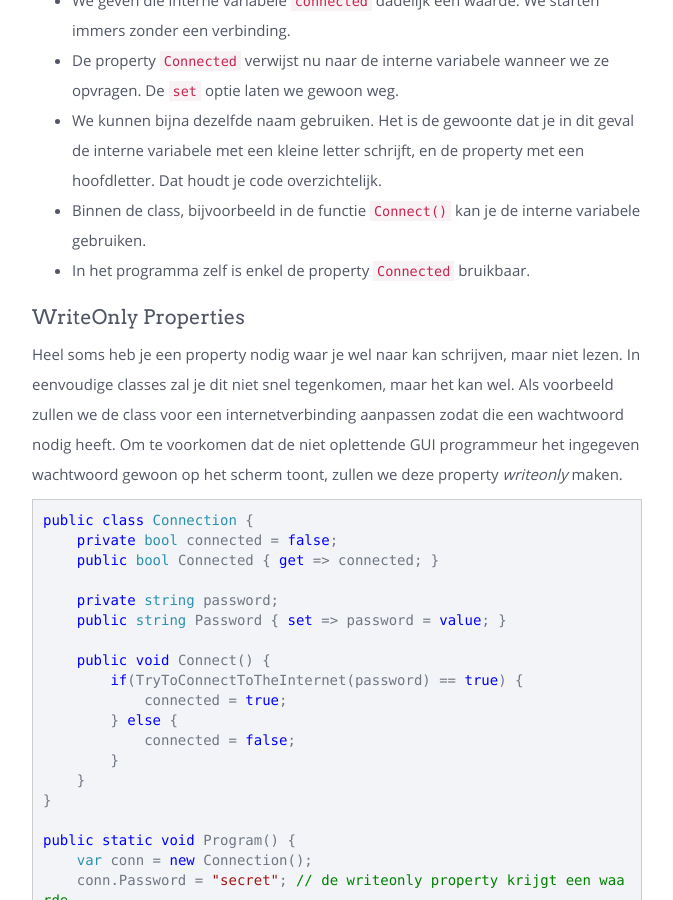
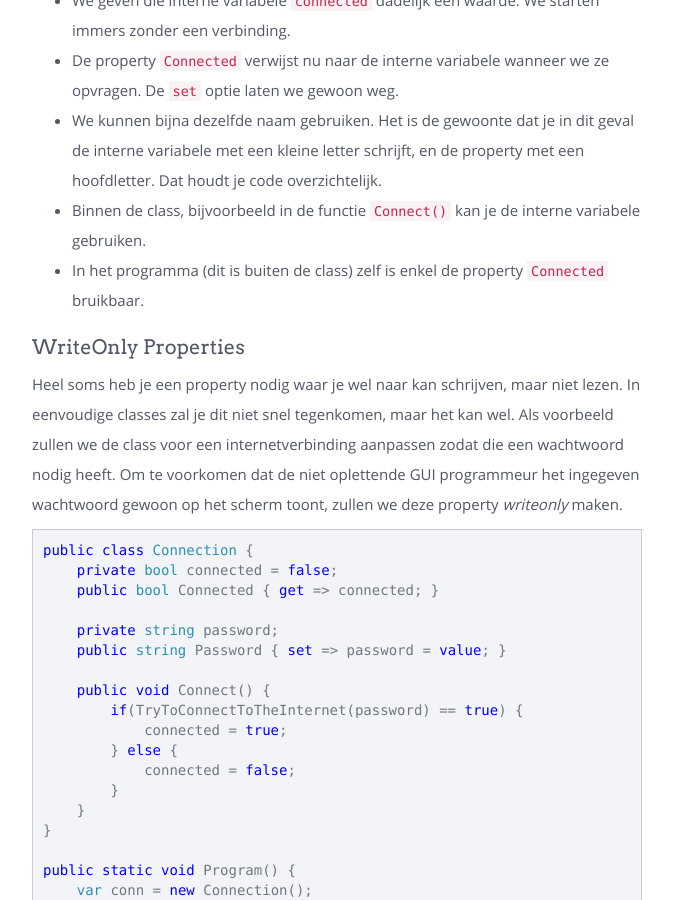
Before and after one commit to sma-it/sma-it.github.io, a Jekyll site: the page built from modules/advanced/_posts/2000-01-02-Properties.md, in a window 1280 px wide and 900 px high, scrolled down 3920 px. Shown: the whole window, without its empty margins (383-1056 px from the left). Built offline with Jekyll 4.4.1, drawn with Linux system fonts in a browser that asks for light colours; nearby versions of some CDN libraries.

Commit message:
Added comment

```diff
--- a/modules/advanced/_posts/2000-01-02-Properties.md
+++ b/modules/advanced/_posts/2000-01-02-Properties.md
@@ -140,7 +140,7 @@ Op deze manier werkt de code zoals het hoort. Let zeker hier op:
 - De property `Connected` verwijst nu naar de interne variabele wanneer we ze opvragen. De `set` optie laten we gewoon weg.
 - We kunnen bijna dezelfde naam gebruiken. Het is de gewoonte dat je in dit geval de interne variabele met een kleine letter schrijft, en de property met een hoofdletter. Dat houdt je code overzichtelijk.
 - Binnen de class, bijvoorbeeld in de functie `Connect()` kan je de interne variabele gebruiken.
-- In het programma zelf is enkel de property `Connected` bruikbaar.
+- In het programma (dit is buiten de class) zelf is enkel de property `Connected` bruikbaar.
 
 ### WriteOnly Properties
 Heel soms heb je een property nodig waar je wel naar kan schrijven, maar niet lezen. In eenvoudige classes zal je dit niet snel tegenkomen, maar het kan wel. Als voorbeeld zullen we de class voor een internetverbinding aanpassen zodat die een wachtwoord nodig heeft. Om te voorkomen dat de niet oplettende GUI programmeur het ingegeven wachtwoord gewoon op het scherm toont, zullen we deze property _writeonly_ maken.
```
